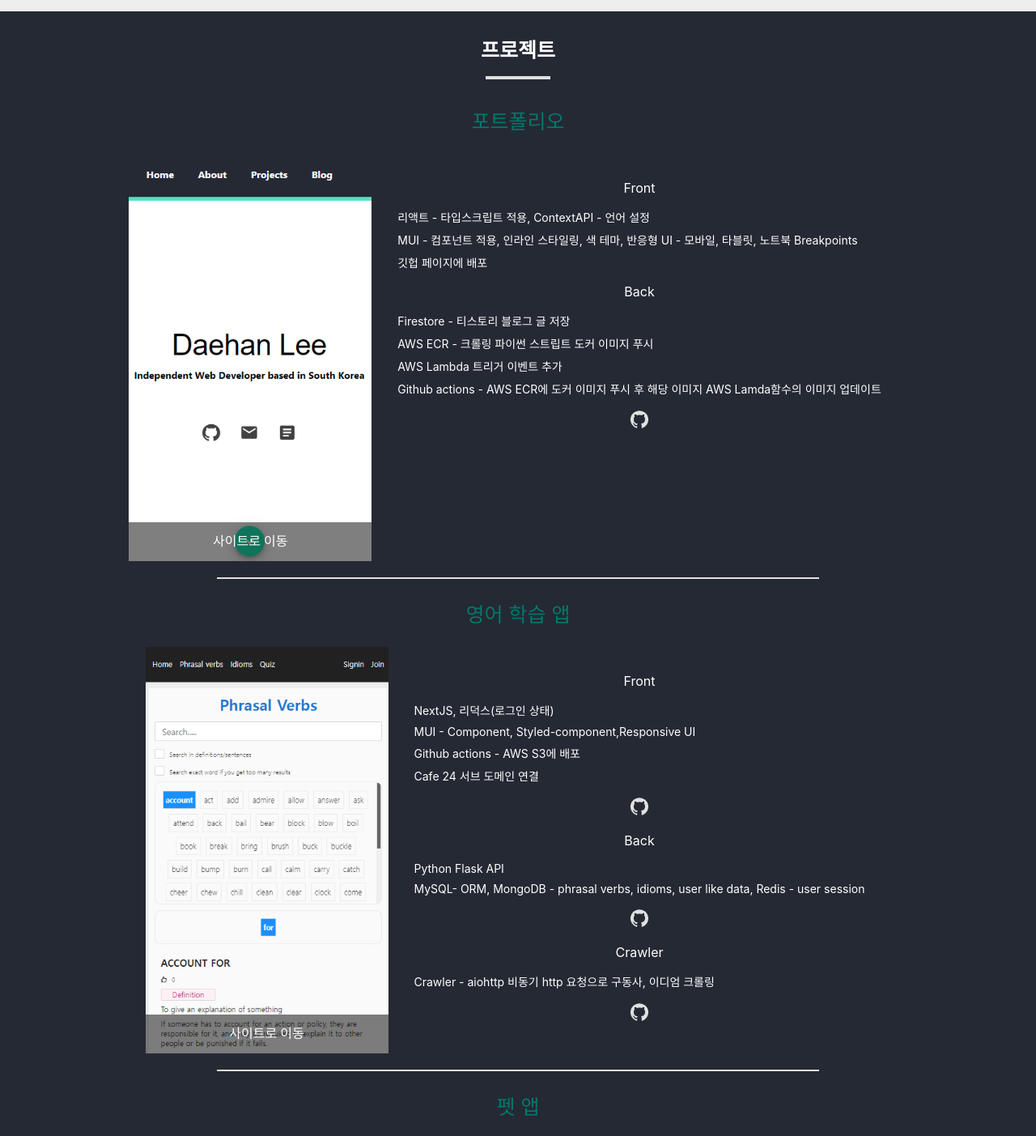
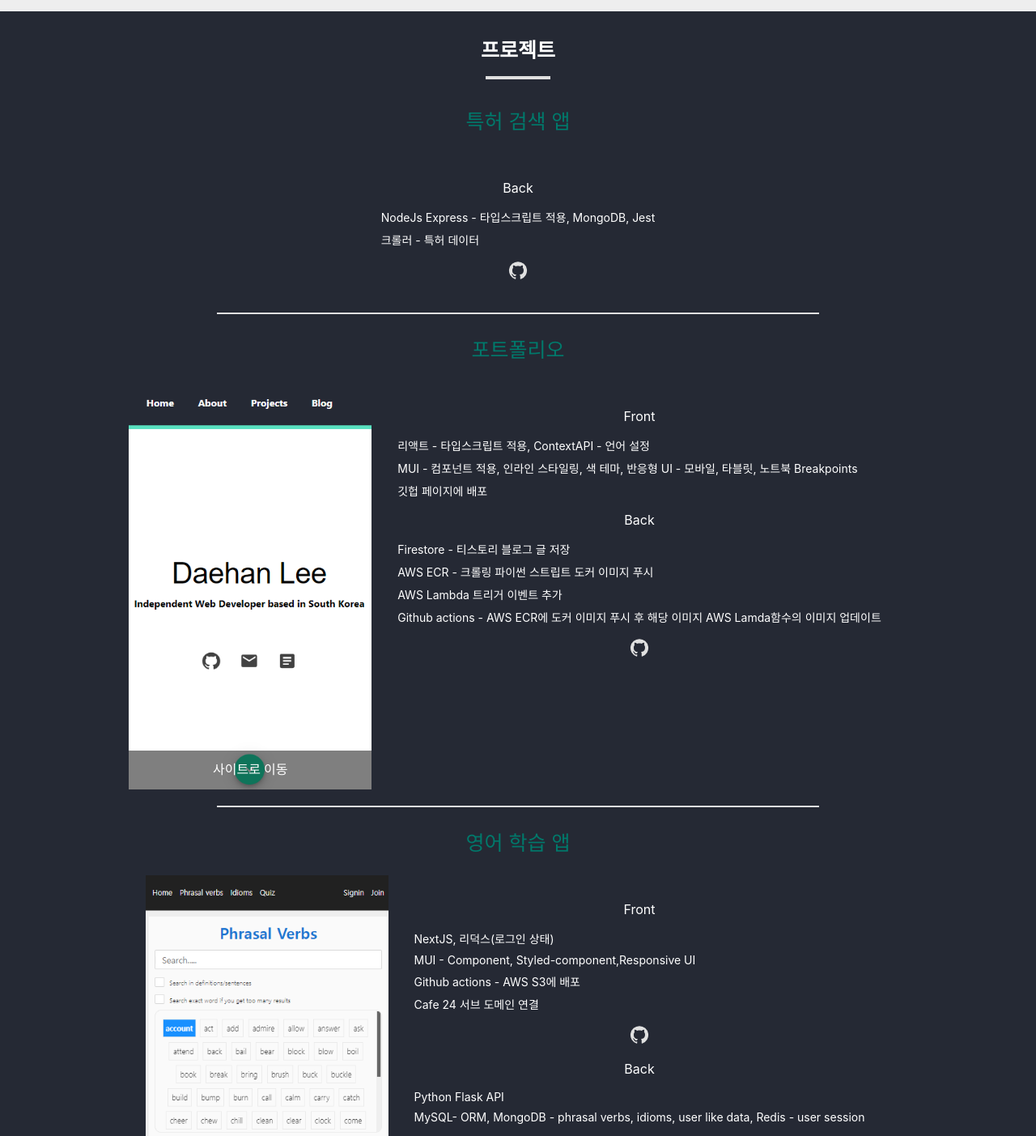
Before and after one commit to daehan0226/portfolio, a React (Create React App) app in the folder client/: page / in a window 1280 px wide. Shown: the part 1160-2563 px from the top of the page at 81% size. Built offline with nearby package versions, Linux system fonts and the light colour scheme; no server answers; the database is empty.

Commit message:
feat: add project patent component

```diff
--- a/client/src/components/project/Project.tsx
+++ b/client/src/components/project/Project.tsx
@@ -6,6 +6,20 @@ import ProjectPortfolio from './ProjectPortfolio';
 import ProjectEnglishApp from './ProjectEnglishApp';
 import ProjectFurfellasApp from './ProjectFurfellasApp';
 import { LangContext } from '../../context/lang';
+import ProjectPatent from './ProjectPatent';
+
+const CustomeDivider = () => {
+    return (
+        <Divider
+            sx={{
+                backgroundColor: 'primary.50',
+                borderBottomWidth: { mobile: 1, tablet: 1.5, laptop: 2 },
+                width: '60%',
+                margin: '20px auto',
+            }}
+        />
+    );
+};
 
 const Project: FC<RefProps> = ({ refObject }) => {
     const {
@@ -16,24 +30,12 @@ const Project: FC<RefProps> = ({ refObject }) => {
         <div ref={refObject}>
             <BoxWrapper backgroundColor="primary.800">
                 <BoxHeader title={translate('project')} color={'primary.contrastText'} divierColor={'primary.contrastText'} />
+                <ProjectPatent />
+                <CustomeDivider />
                 <ProjectPortfolio />
-                <Divider
-                    sx={{
-                        backgroundColor: 'primary.50',
-                        borderBottomWidth: { mobile: 1, tablet: 1.5, laptop: 2 },
-                        width: '60%',
-                        margin: '20px auto',
-                    }}
-                />
+                <CustomeDivider />
                 <ProjectEnglishApp />
-                <Divider
-                    sx={{
-                        backgroundColor: 'primary.50',
-                        borderBottomWidth: { mobile: 1, tablet: 1.5, laptop: 2 },
-                        width: '60%',
-                        margin: '20px auto',
-                    }}
-                />
+                <CustomeDivider />
                 <ProjectFurfellasApp />
             </BoxWrapper>
         </div>
--- /dev/null
+++ b/client/src/components/project/ProjectPatent.tsx
@@ -0,0 +1,40 @@
+import React, { FC, useContext } from 'react';
+
+import Box from '@mui/material/Box';
+import { Link } from '@mui/material';
+import GitHubIcon from '@mui/icons-material/GitHub';
+import { LangContext } from '../../context/lang';
+
+import { ProjectFeatureBox, ProjectImageBox, ProjectHeader } from './common';
+
+const ProjectPatent: FC = () => {
+    const {
+        dispatch: { translate },
+    } = useContext(LangContext);
+    return (
+        <Box>
+            <ProjectHeader href={process.env.REACT_APP_PROJECT_PATENT_LINK} title={translate('patentName')} />
+            <Box
+                sx={{
+                    display: 'flex',
+                    flexWrap: 'wrap',
+                    alignItems: 'start',
+                    justifyContent: 'center',
+                }}
+            >
+                {/* <ProjectImageBox
+                    link={process.env.REACT_APP_PROJECT_PORTFOLIO_LINK}
+                    src={`${process.env.PUBLIC_URL}/images/${process.env.REACT_APP_PROJECT_PORTFOLIO_IMAGE}`}
+                    alt={translate('portfolioName')}
+                /> */}
+                <Box sx={{ padding: { mobile: 1, tablet: 2 } }}>
+                    <ProjectFeatureBox name={'patent'} title={'Back'} features={[translate('patentBackFeatureOne'), translate('patentBackFeatureTwo')]} />
+                    <Link href={process.env.REACT_APP_PROJECT_PATENT_GITHUB_BACK}>
+                        <GitHubIcon />
+                    </Link>
+                </Box>
+            </Box>
+        </Box>
+    );
+};
+export default ProjectPatent;
--- a/client/src/i18n/en.json
+++ b/client/src/i18n/en.json
@@ -10,6 +10,10 @@
     "langEn": "English",
     "About": "",
     "Project": "",
+    "patentName": "Patent Search",
+    "patentDesc": "Patent Search Service. search granted patents with search keyword advice",
+    "patentBackFeatureOne": "NodeJs Express -Typescript, MongoDB, Jest",
+    "patentBackFeatureTwo": "Crawler - parseing patent data",
     "portfolioName": "Portfolio",
     "portfolioDesc": "Portfolio Project",
     "portfolioFrontFeatureOne": "ReactJS - Typescript, ContextAPI - Language",
--- a/client/src/i18n/kr.json
+++ b/client/src/i18n/kr.json
@@ -10,6 +10,10 @@
     "langEn": "English",
     "About": "",
     "Project": "",
+    "patentName": "특허 검색 앱",
+    "patentDesc": "등록 특허 데이터를 기반으로 특허 검색을 쉽고 더 효율적으로 검색할 수 있는 특허 검색 서비스",
+    "patentBackFeatureOne": "NodeJs Express - 타입스크립트 적용, MongoDB, Jest",
+    "patentBackFeatureTwo": "크롤러 - 특허 데이터",
     "portfolioName": "포트폴리오",
     "portfolioDesc": "개인 포트폴리오 프로젝트",
     "portfolioFrontFeatureOne": "리액트 - 타입스크립트 적용, ContextAPI - 언어 설정",
--- a/client/src/react-app-env.d.ts
+++ b/client/src/react-app-env.d.ts
@@ -5,6 +5,8 @@ declare namespace NodeJS {
         REACT_APP_GITHUB: string;
         REACT_APP_GMAIL: string;
         REACT_APP_TISTORY: string;
+        REACT_APP_PROJECT_PATENT_LINK: string;
+        REACT_APP_PROJECT_PATENT_GITHUB_BACK: string;
         REACT_APP_PROJECT_PORTFOLIO_LINK: string;
         REACT_APP_PROJECT_PORTFOLIO_GITHUB: string;
         REACT_APP_PROJECT_PORTFOLIO_IMAGE: string;
```
Also changed, not shown: 1 other file (tests, documents, lock files or other folders).
